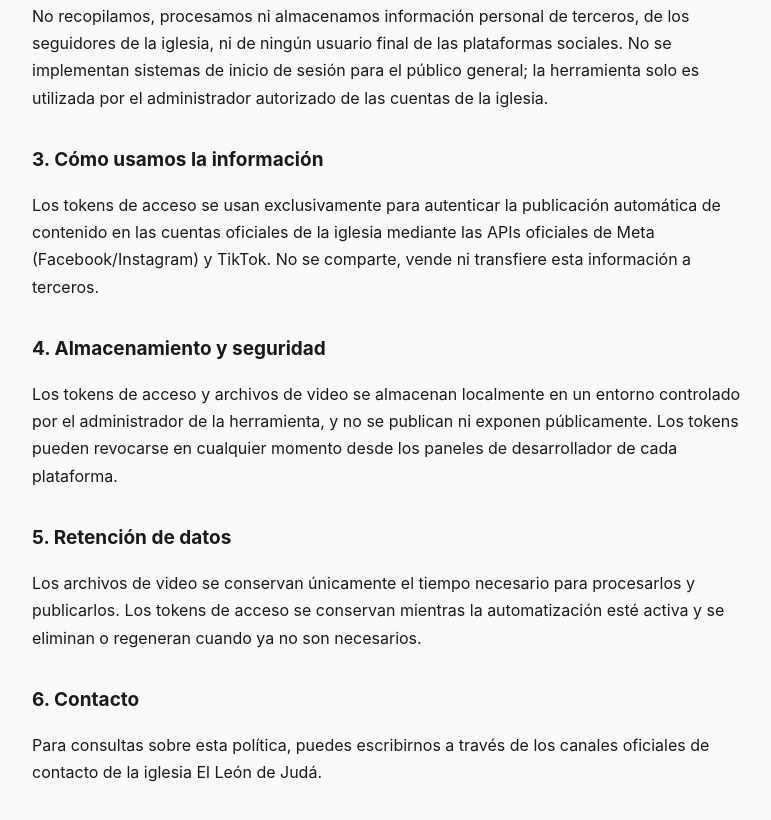
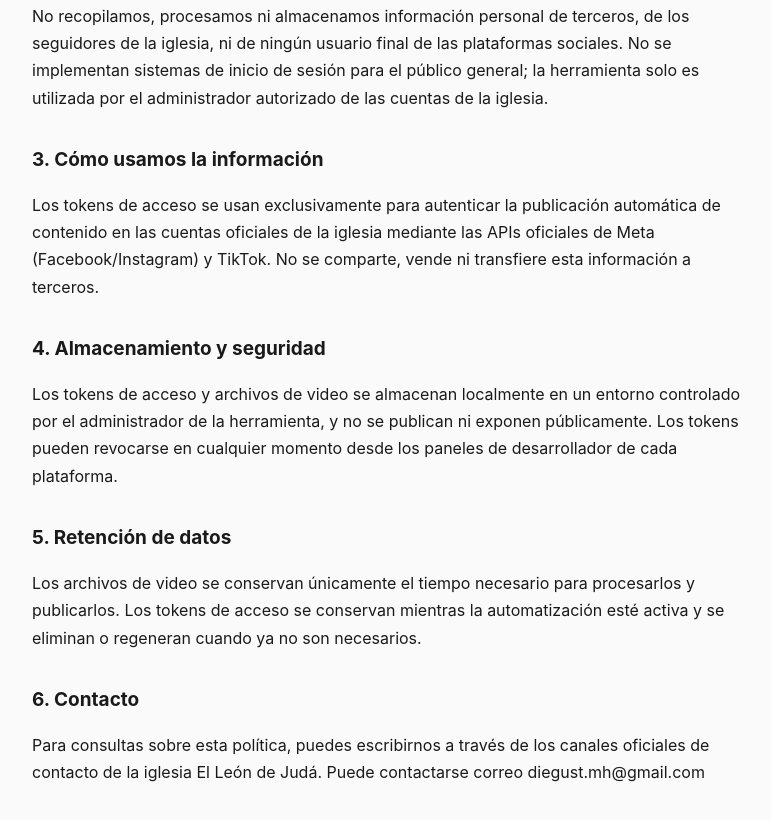
Before and after one commit to diegustmh-coder/leon-de-juda-tiktok, a plain HTML site: page privacy-policy.html in a window 1280 px wide. Shown: the part 789-1609 px from the top of the page, without its empty margins (248-1019 px from the left). Drawn offline with Linux system fonts and the light colour scheme.

Commit message:
Update privacy-policy.html

```diff
--- a/privacy-policy.html
+++ b/privacy-policy.html
@@ -82,7 +82,8 @@
   <h2>6. Contacto</h2>
   <p>
     Para consultas sobre esta política, puedes escribirnos a través de los
-    canales oficiales de contacto de la iglesia El León de Judá.
+    canales oficiales de contacto de la iglesia El León de Judá. Puede contactarse
+    correo diegust.mh@gmail.com
   </p>
 </body>
 </html>
```
